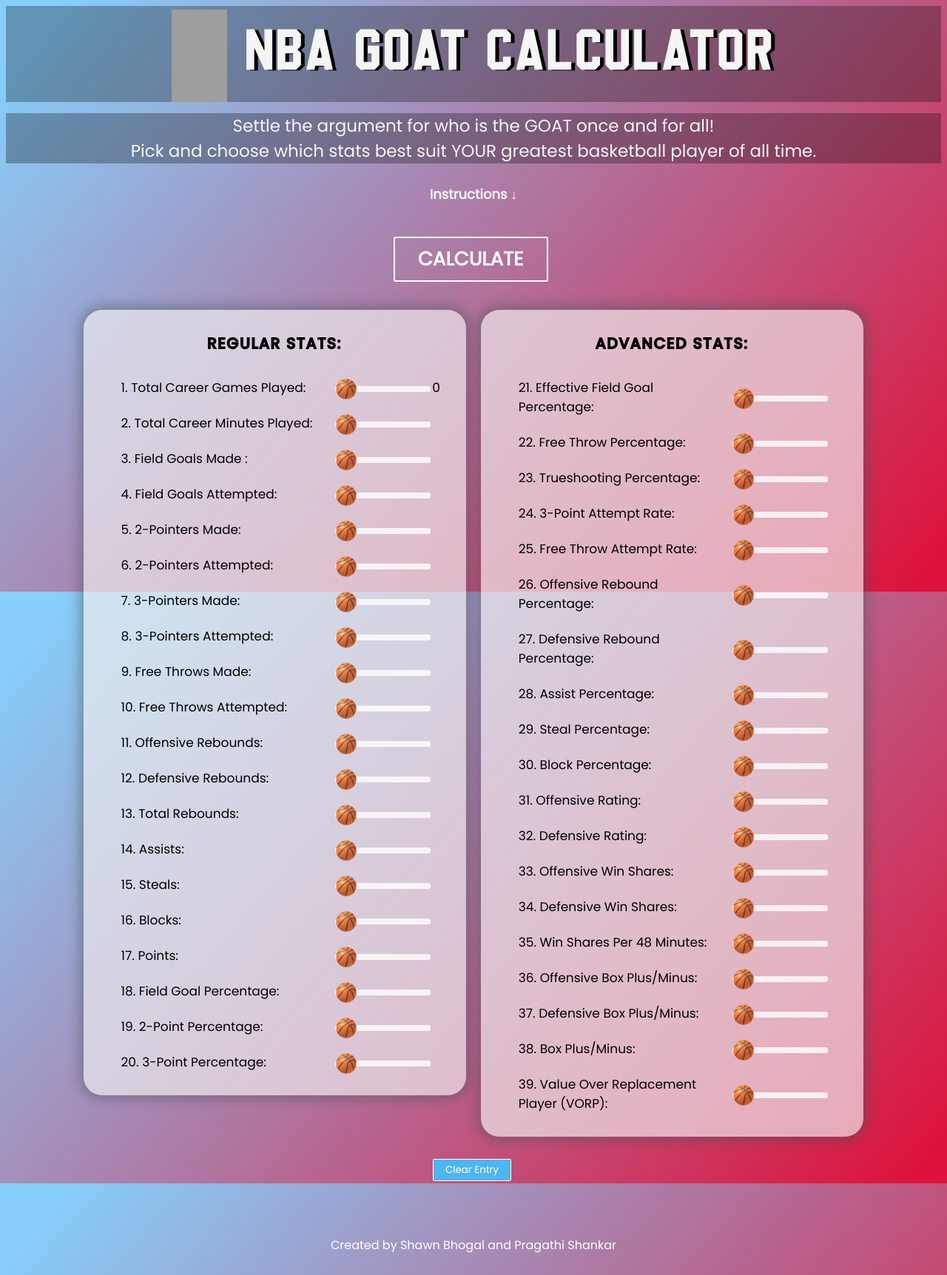
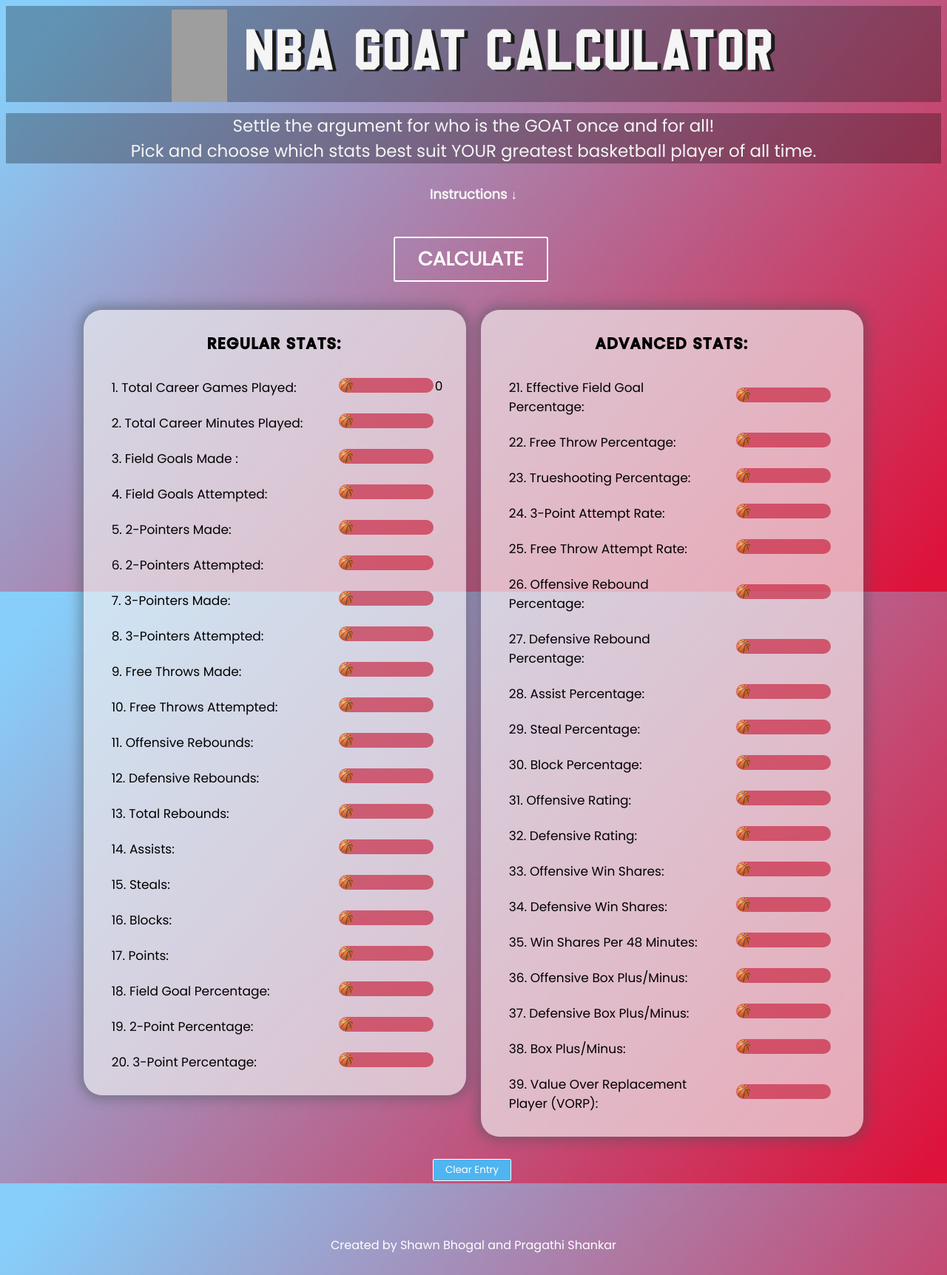
Before and after one commit to ShawnBhogal/NBA_GOAT_Project, a Flask app: page / in a window 1280 px wide. Shown: the whole page at 74% size. Run offline with Flask 2, Linux system fonts and the light colour scheme; grey boxes are pictures that could not be loaded.

Commit message:
slider update

```diff
--- a/templates/layout.html
+++ b/templates/layout.html
@@ -35,7 +35,7 @@
                 font-size: 80px;
                 padding-top: 5px;
                 text-align: center;
-                text-shadow: 5px 1px #000000;
+                text-shadow: 5px 2px #1b1b1b;
             }
             .top_header {
                 text-align: center;
--- a/templates/stats_table.html
+++ b/templates/stats_table.html
@@ -38,14 +38,14 @@
     .stats-nested {
         border-collapse: separate;
         table-layout: auto;
-        width: 85%;
+        width: 90%;
         height: 100%;
         margin-left: auto;
         margin-right: auto;
     }
     td.stat-nested-title {
         padding: 10px;
-        width: 80%;
+        width: 65%;
     }
     .stat-hide {
         display: none;
@@ -71,12 +71,15 @@
     .slider {
         cursor: pointer;
         -webkit-appearance: none;
-        height: 8px;
-        border-radius: 3px;
+        height: 20px;
+        width: 85%;
+        border-radius: 10px;
         outline: none;
         opacity: 0.8;
         -webkit-transition: .2s;
         transition: opacity .2s;
+        background: rgba(198, 22, 51, 0.767);
+        overflow: hidden;
     }
 
     .slider:hover {
@@ -86,12 +89,13 @@
     .slider::-webkit-slider-thumb {
         -webkit-appearance: none;
         appearance: none;
-        width: 30px;
-        height: 30px;
+        width: 20px;
+        height: 20px;
         background: url('static/images/ball.png');
         background-position: center;
         background-size:contain;
         cursor: pointer;
+        box-shadow: -210px 0 0 200px rgba(32, 68, 136, 0.822);
     }
 
     .slider::-moz-range-thumb {
```
